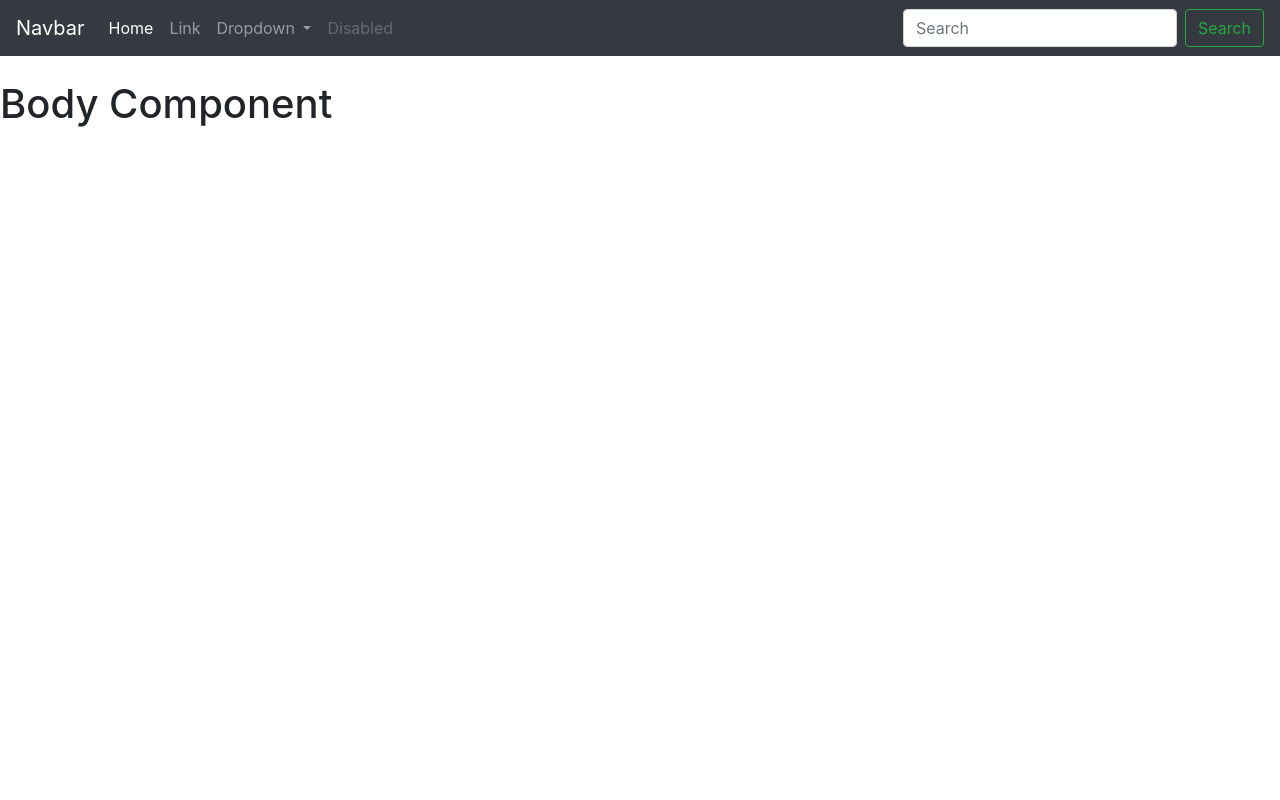
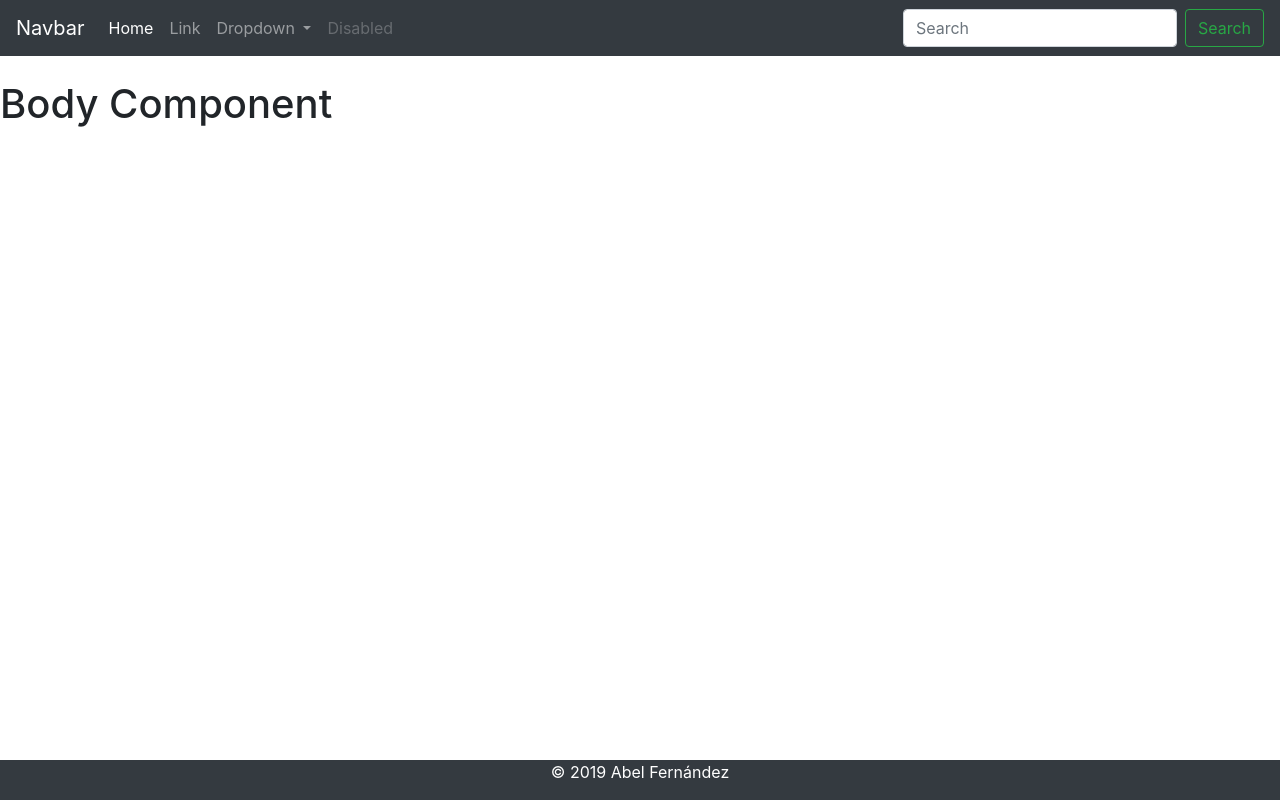
Before and after one commit to aban22/angular-aplicacion-01-hola-mundo, an Angular app in the folder 01-hola-mundo/: page / in a window 1280 px wide. Built offline with nearby package versions, Linux system fonts and the light colour scheme.

Commit message:
Clase 38

```diff
--- a/01-hola-mundo/src/app/app.component.html
+++ b/01-hola-mundo/src/app/app.component.html
@@ -1,3 +1,5 @@
 <app-header></app-header>
 
 <app-body class="container"></app-body>
+
+<app-footer></app-footer>
--- a/01-hola-mundo/src/app/app.module.ts
+++ b/01-hola-mundo/src/app/app.module.ts
@@ -4,12 +4,14 @@
 import { AppComponent } from './app.component';
 import { HeaderComponent } from './components/header/header.component';
 import { BodyComponent } from './components/body/body.component';
+import { FooterComponent } from './components/footer/footer.component';
 
 @NgModule({
   declarations: [
     AppComponent,
     HeaderComponent,
-    BodyComponent
+    BodyComponent,
+    FooterComponent
   ],
   imports: [
     BrowserModule
--- /dev/null
+++ b/01-hola-mundo/src/app/components/footer/footer.component.html
@@ -0,0 +1,7 @@
+<footer class="footer bg-dark text-center">
+    <div class="container">
+        <p>
+            &copy; {{anio}} Abel Fernández
+        </p>
+    </div>
+</footer>
--- /dev/null
+++ b/01-hola-mundo/src/app/components/footer/footer.component.ts
@@ -0,0 +1,15 @@
+import { Component, OnInit } from '@angular/core';
+
+@Component({
+  selector: 'app-footer',
+  templateUrl: './footer.component.html',
+  styleUrls: ['./footer.component.css']
+})
+export class FooterComponent {
+
+    anio: number;
+
+    constructor() {
+        this.anio = new Date().getFullYear();
+    }
+}
--- a/01-hola-mundo/src/styles.css
+++ b/01-hola-mundo/src/styles.css
@@ -1 +1,6 @@
-/* You can add global styles to this file, and also import other style files */
+footer {
+    color: white;
+    position: fixed;
+    bottom: 0px;
+    width: 100%;
+}
```
Also changed, not shown: 01-hola-mundo/src/app/components/footer/footer.component.css (added).
